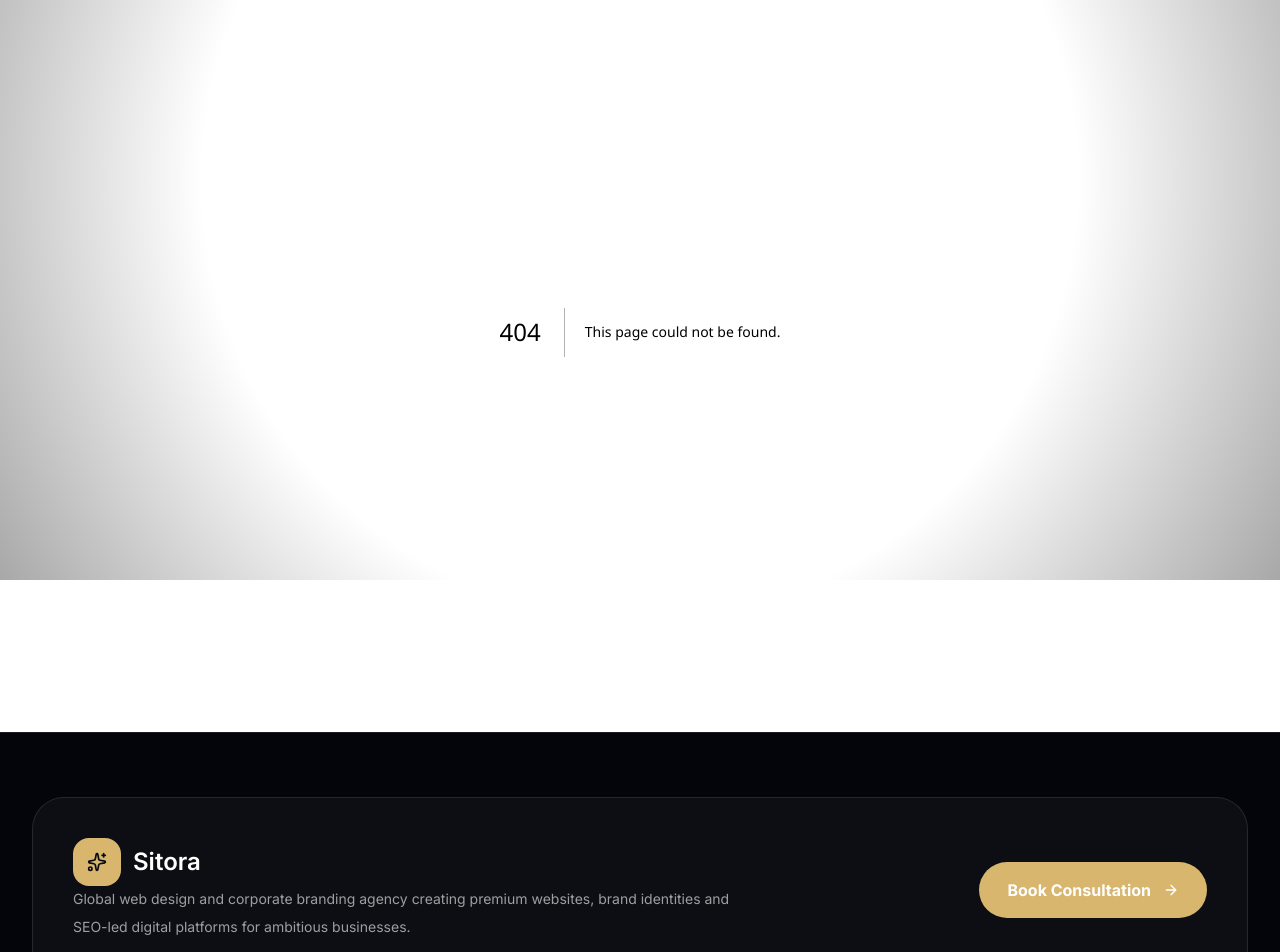
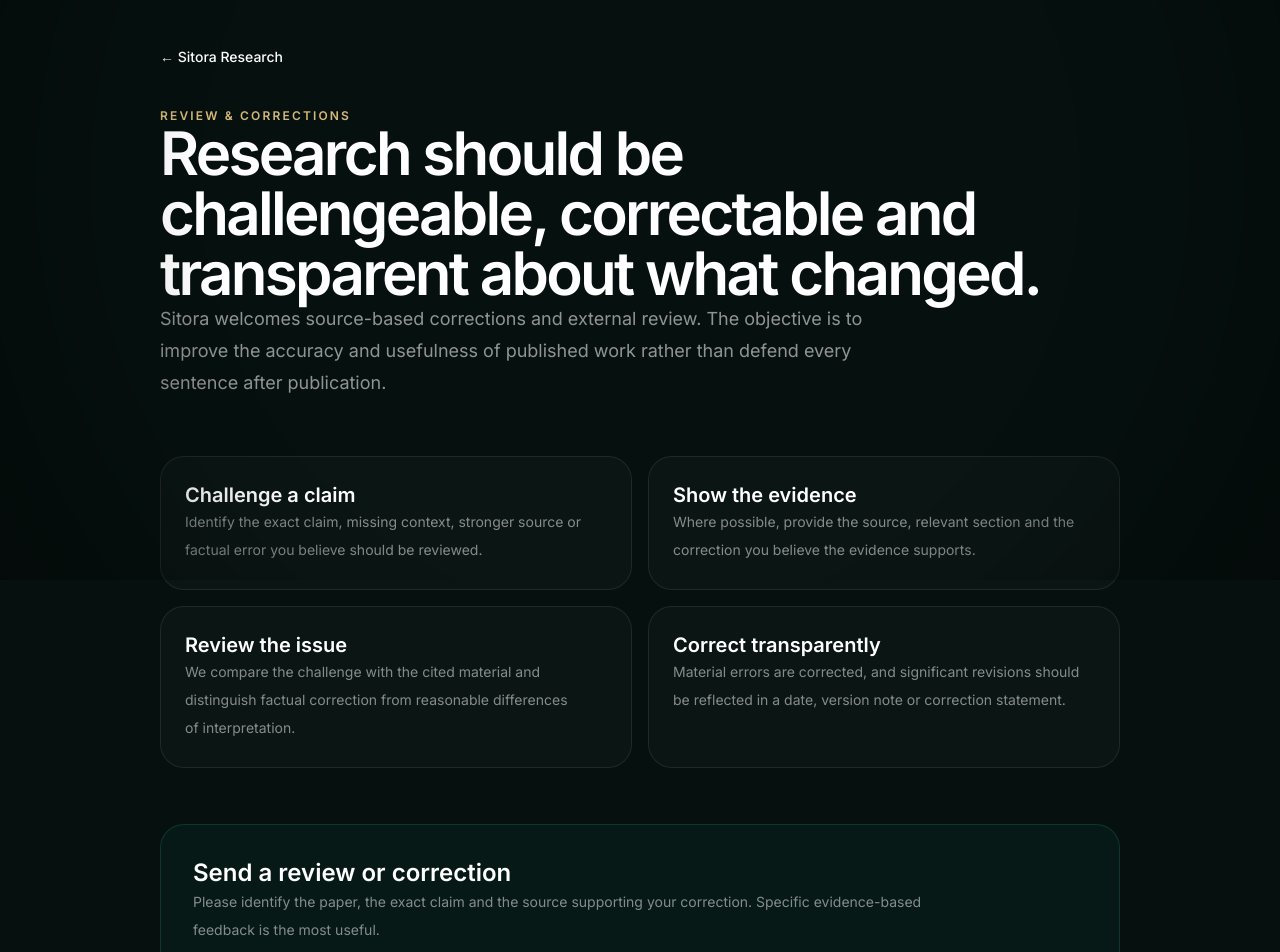
Before and after one commit to Nylon1/SitoraBrandingagency, a Next.js app: page /research/review-and-corrections in a window 1280 px wide. Before the commit this address had no page. Shown: the part 220-1172 px from the top of the page. Built offline with nearby package versions, Linux system fonts and the light colour scheme; a web font is replaced by a local one.

Commit message:
Add research corrections policy

```diff
--- /dev/null
+++ b/app/research/review-and-corrections/page.tsx
@@ -0,0 +1,42 @@
+import type { Metadata } from "next";
+import Link from "next/link";
+
+export const metadata: Metadata = {
+  title: "Research Review & Corrections | Sitora Research",
+  description: "How Sitora handles external review, factual corrections, source challenges and version updates across published research.",
+  alternates: { canonical: "/research/review-and-corrections" },
+  robots: { index: true, follow: true },
+};
+
+export default function ResearchCorrectionsPage() {
+  return (
+    <main className="min-h-screen bg-[#06110f] text-white">
+      <div className="mx-auto max-w-5xl px-5 py-20 md:px-8 md:py-28">
+        <Link href="/research" className="text-sm font-medium text-[#7acdc3]">← Sitora Research</Link>
+        <div className="mt-10 text-xs font-semibold uppercase tracking-[0.18em] text-[#d6b878]">Review & corrections</div>
+        <h1 className="mt-4 max-w-4xl text-4xl font-semibold tracking-[-0.045em] md:text-6xl">Research should be challengeable, correctable and transparent about what changed.</h1>
+        <p className="mt-6 max-w-3xl text-base leading-8 text-white/55 md:text-lg">Sitora welcomes source-based corrections and external review. The objective is to improve the accuracy and usefulness of published work rather than defend every sentence after publication.</p>
+
+        <div className="mt-14 grid gap-4 md:grid-cols-2">
+          {[
+            ["Challenge a claim", "Identify the exact claim, missing context, stronger source or factual error you believe should be reviewed."],
+            ["Show the evidence", "Where possible, provide the source, relevant section and the correction you believe the evidence supports."],
+            ["Review the issue", "We compare the challenge with the cited material and distinguish factual correction from reasonable differences of interpretation."],
+            ["Correct transparently", "Material errors are corrected, and significant revisions should be reflected in a date, version note or correction statement."],
+          ].map(([title, body]) => (
+            <article key={title} className="rounded-3xl border border-white/[0.08] bg-white/[0.025] p-6">
+              <h2 className="text-xl font-semibold">{title}</h2>
+              <p className="mt-3 text-sm leading-7 text-white/50">{body}</p>
+            </article>
+          ))}
+        </div>
+
+        <section className="mt-14 rounded-3xl border border-[#2aa89a]/20 bg-[#2aa89a]/[0.055] p-6 md:p-8">
+          <h2 className="text-2xl font-semibold">Send a review or correction</h2>
+          <p className="mt-3 max-w-3xl text-sm leading-7 text-white/50">Please identify the paper, the exact claim and the source supporting your correction. Specific evidence-based feedback is the most useful.</p>
+          <a href="mailto:hello@sitora.co.uk?subject=Sitora Research Review or Correction" className="mt-5 inline-flex rounded-xl bg-[#2aa89a] px-4 py-2.5 text-sm font-semibold text-[#04110f]">Send feedback</a>
+        </section>
+      </div>
+    </main>
+  );
+}
```
